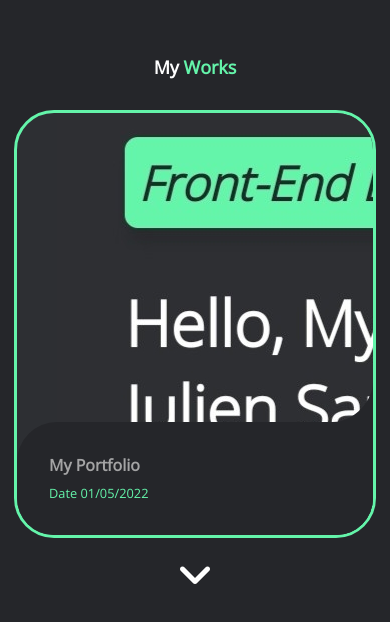
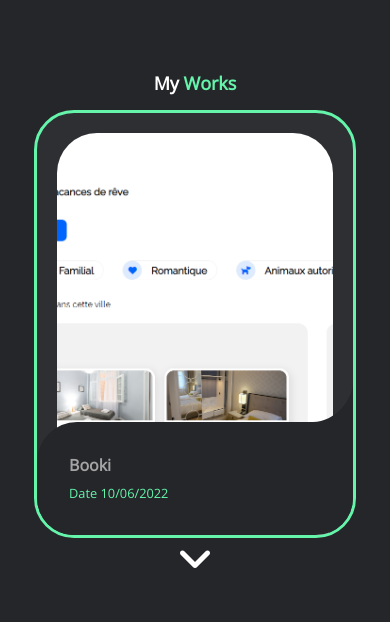
Before and after one commit to JUJUdev1/Portfolio-First-Project-, a website: page index.html in a window 390 px wide. Shown: the part 2983-3605 px from the top of the page. Drawn offline with nearby package versions, Linux system fonts and the light colour scheme.

Commit message:
add project 1

```diff
--- a/index.html
+++ b/index.html
@@ -181,8 +181,8 @@
       <div>
         <h1 class="title-my-works">My <span>Works</span></h1>
       </div>
-      <ul class="card">
-        <img src="images/portfolio screen.jpeg" alt="project-pic" />
+      <a href="#https://jujudev1.github.io/Projet-2-OpenclassRooms/" class="card">
+        <img class="images-card" src="images/Capture d’écran projet 1.png" alt="project-pic" />
         <li>
           <div class="card__overlay">
             <div class="card__header">
@@ -190,16 +190,16 @@
                 <path />
               </svg>
               <div class="card__header-text">
-                <h3 class="card__title">My Portfolio</h3>
-                <span class="card__status">Date 01/05/2022</span>
+                <h3 class="card__title">Booki</h3>
+                <span class="card__status">Date 10/06/2022</span>
               </div>
             </div>
             <p class="card__description">
-              My First Website , my own portfolio , work still in progress.
+              Project 1 For OpenClassrooms
             </p>
           </div>
         </li>
-      </ul>
+      </a>
       <a href="#my-contact"><i class="fa-solid fa-angle-down"></i></a>
     </section>
     <section id="my-contact">
--- a/style.css
+++ b/style.css
@@ -38,23 +38,21 @@ body {
   color: #fff;
 }
 
-.sarda{
+.sarda {
   color: #a4a4a5;
 }
 
 .sarda:hover {
   color: #64f4aa;
-
 }
 
-.julien{
+.julien {
   font-size: 18px;
 }
 
 .nav div.main_list {
   height: 65px;
   float: right;
-
 }
 
 .nav div.main_list ul {
@@ -233,7 +231,8 @@ span {
 /*section 2 */
 
 /* dropdown icons  */
-.fa-solid,.fa-brands {
+.fa-solid,
+.fa-brands {
   color: white;
   font-size: 40px;
   text-decoration: none;
@@ -270,9 +269,16 @@ span {
   list-style-type: none;
   height: 50vh;
   width: 90%;
+  padding: 0;
 }
 
-.title-my-works{
+.images-card {
+  margin: 20px;
+  width: -webkit-fill-available;
+  border-radius: calc(var(--curve) * 1px);
+}
+
+.title-my-works {
   font-size: 18px;
 }
 
@@ -290,7 +296,7 @@ span {
   border-radius: calc(var(--curve) * 1px);
   background-color: var(--surface-color);
   transform: translateY(100%);
-  transition: .2s ease-in-out;
+  transition: 0.2s ease-in-out;
 }
 
 .card:hover .card__overlay {
@@ -306,7 +312,7 @@ span {
   border-radius: calc(var(--curve) * 1px) 0 0 0;
   background-color: var(--surface-color);
   transform: translateY(-100%);
-  transition: .2s ease-in-out;
+  transition: 0.2s ease-in-out;
 }
 
 .card__arc {
@@ -336,12 +342,12 @@ span {
 
 .card__title {
   font-size: 1em;
-  margin: 0 0 .3em;
+  margin: 0 0 0.3em;
   color: #a4a4a5;
 }
 
 .card__status {
-  font-size: .8em;
+  font-size: 0.8em;
   color: #64f4aa;
 }
 
@@ -519,36 +525,36 @@ span {
   font-size: 18px;
 }
 
-.github{
-  margin:20px;
+.github {
+  margin: 20px;
 }
 
-.icons{
+.icons {
   display: flex;
 }
 /*section 5 */
 
 /* Navbar section qeries */
 @media screen and (min-width: 900px) {
-  body{
+  body {
     font-size: 18px;
   }
 }
 
 @media screen and (min-width: 1024px) {
-  body{
+  body {
     font-size: 25px;
   }
 }
 
 @media screen and (min-width: 900px) {
-  .julien{
+  .julien {
     font-size: 21px;
   }
 }
 
 @media screen and (min-width: 1024px) {
-  .julien{
+  .julien {
     font-size: 30px;
   }
 }
@@ -582,7 +588,7 @@ span {
     right: 0;
     left: 0;
     bottom: 0;
-    background-color:#2d2f33;
+    background-color: #2d2f33;
     background-position: center top;
   }
   .nav div.main_list ul li {
@@ -738,7 +744,6 @@ span {
 }
 /* Navbar section qeries*/
 
-
 /*section 1 qeries*/
 @media screen and (min-width: 900px) {
   .text-profil {
@@ -766,7 +771,6 @@ span {
     margin: 50px;
     padding-left: 100px;
     padding-right: 100px;
-
   }
 }
 
@@ -810,6 +814,12 @@ span {
   }
 }
 
+@media screen and (max-width: 900px) {
+  .images-card {
+    height: 100%;
+    object-fit: cover;
+  }
+}
 
 /*section 4 qeries*/
 
```
Also changed, not shown: images/Capture d’écran projet 1.png (added), images/portfolio screen.jpeg (deleted). Lines whose indentation alone changed are shown as unchanged.
